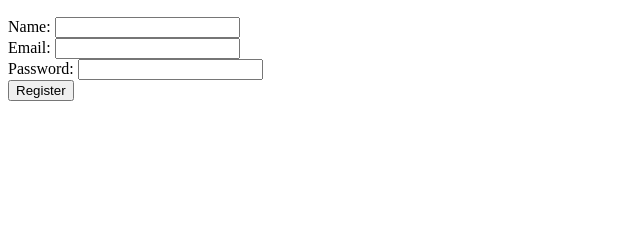
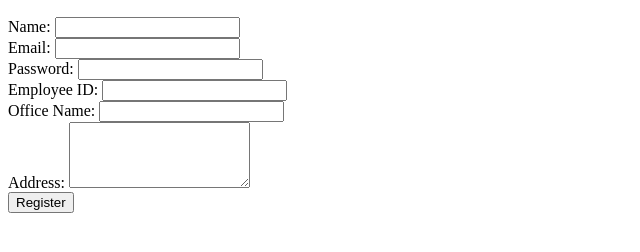
Before and after one commit to Ruthra-25/Demo, a plain HTML site: page index.htm in a window 1280 px wide. Shown: the part 50-302 px from the top of the page, without its empty margins (0-640 px from the left). Drawn offline with Linux system fonts and the light colour scheme.

Commit message:
updated form

```diff
--- a/index.htm
+++ b/index.htm
@@ -21,6 +21,18 @@
             <input type="password" id="password" name="password" required>
         </div>
         <div>
+            <label for="employee_id">Employee ID:</label>
+            <input type="text" id="employee_id" name="employee_id" required>
+        </div>
+        <div>
+            <label for="office_name">Office Name:</label>
+            <input type="text" id="office_name" name="office_name" required>
+        </div>
+        <div>
+            <label for="address">Address:</label>
+            <textarea id="address" name="address" rows="4" required></textarea>
+        </div>
+        <div>
             <input type="submit" value="Register">
         </div>
     </form>
```
